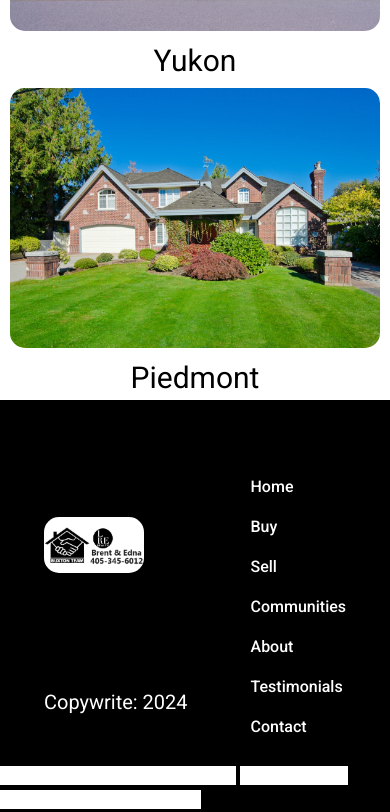
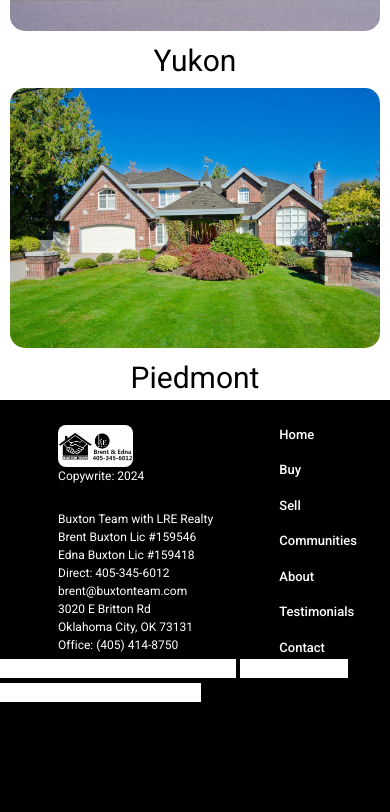
Before and after one commit to eyraptor/BuxtonTeamIDXBroker, a plain HTML site: page index.html in a window 390 px wide. Shown: the part 4224-5036 px from the top of the page. After the commit the page ends 4929 px from the top, so only its background shows below. Drawn offline with nearby package versions, Linux system fonts and the light colour scheme; a script that the page names is missing.

Commit message:
Updated Footer & Communities

```diff
--- a/css/style.css
+++ b/css/style.css
@@ -20,8 +20,9 @@
   --fw-bold: 700;
   --fw-black: 900;
 
-  --fs-300: 0.8125;
-  --fs-350: 0.85;
+  --fs-200: .75rem;
+  --fs-300: 0.8125rem;
+  --fs-350: 0.85rem;
   --fs-400: 0.875rem;
   --fs-500: 1rem;
   --fs-550: 1.25rem;
@@ -58,6 +59,9 @@
   --size-6000: 10rem;
 }
 
+.fs-200 {
+  font-size: var(--fs-200);
+}
 .fs-300 {
   font-size: var(--fs-300);
 }
@@ -314,6 +318,11 @@ a {
   margin-top: 5em;
   padding-top: 3em;
   padding-bottom: 3em;
+}
+
+.flex-wrap {
+  display: flex;
+  flex-wrap: wrap;
 }
 
 .mobile-nav-toggle {
@@ -817,7 +826,6 @@ img {
 .hero-footer-pic {
     width: 250px;
     height: auto;
-    margin: 20px 0px;
   }
 
 .var-large {
@@ -924,14 +932,20 @@ label.required:after {
 .footer-left {
   display: block;
   margin-left: 25px;
+  margin-top: 25px;
 }
 
 .footer-right {
   display: flex;
-  margin: 25px;
-  padding-top: 50px;
+  margin-top: 25px;
   justify-content: space-around;
 }
+
+.flex-start {
+  display: flex;
+  align-items: start;
+}
+
 
 .margin-tb-25 {
   margin: 25px 0;
@@ -1146,7 +1160,6 @@ label.required:after {
   .footer-left {
     display: flex;
     flex-direction: column;
-    padding-top: 50px;
     justify-content: space-around;
   }
 
@@ -1269,6 +1282,7 @@ label.required:after {
     grid-template-rows: auto auto;
     grid-template-rows: repeat(2, 1fr);
   }
+
   h3 {
     font-size: var(--fs-550);
   }
@@ -1278,6 +1292,21 @@ label.required:after {
    max-width: 100%;
    margin-inline: 25px;
    margin-bottom: 100px;
+  }
+
+  .footer-left {
+    font-size: var(--fs-200);
+  }
+
+  .hero-footer-pic {
+    width: 100px;
+    height: auto;
+    margin: 0px 0px;
+    border-radius: 8px;
+  }
+
+  .footer-right {
+    font-size: var(--fs-300);
   }
 }
 
@@ -1312,9 +1341,8 @@ label.required:after {
   }
 
   .hero-footer-pic {
-    width: 100px;
+    width: 75px;
     height: auto;
-    margin: 20px 0px;
   }
 
   h1 {
@@ -1328,4 +1356,19 @@ label.required:after {
   font-size: var(--fs-900);
  }
 
+  .flex-start {
+    display: flex;
+    flex-direction: column;
+    align-items: start;
+  }
+
+  .footer-left {
+    padding-top: 0px;
+    margin-top: 25px;
+  }
+
+  .footer-right {
+    padding-top: 0px;
+    margin-top: 25px;
+  }
 }
--- a/index.html
+++ b/index.html
@@ -118,9 +118,22 @@
     <footer>
       <nav class="container black-back">
         <div class='footer'>
-          <div class='footer-left'>
-            <img class="hero-footer-pic" src="Images\599 X 335 Horizontal LRE Buxton Black.png" loading="lazy"  width='599px' height='335px' alt="Company Logo">
-            <h3 class="font-size-550 text-color-white">Copywrite: 2024</h3>
+          <div class="flex-start">
+            <div class='footer-left'>
+              <img class="hero-footer-pic" src="Images\599 X 335 Horizontal LRE Buxton Black.png" loading="lazy"
+                width='599px' height='335px' alt="Company Logo">
+              <h3 class="fs-200 text-color-white">Copywrite: 2024</h3>
+            </div>
+            <div class='footer-left'>
+              Buxton Team with LRE Realty<br />
+              Brent Buxton Lic #159546<br />
+              Edna Buxton Lic #159418<br />
+              Direct: 405-345-6012<br />
+              brent@buxtonteam.com<br />
+              3020 E Britton Rd<br />
+              Oklahoma City, OK 73131<br />
+              Office: (405) 414-8750<br />
+            </div>
           </div>
           <div class="footer-right">
             <ul aria-label="Footer" role="list" class="nav-list footer-list footer-list-font-color">
@@ -137,7 +150,8 @@
         <a class='white-back'
           href="https://www.freepik.com/free-vector/buildings_1109424.htm#query=house&position=3&from_view=keyword&track=ais_hybrid&uuid=0a8e0727-6b9a-46b9-8a9e-c57a0210d71c">Images
           by new7ducks on Freepik</a>
-          <a class='white-back' href="https://www.flaticon.com/free-icons/checklist" title="checklist icons">Checklist icons created by turkkub - Flaticon</a>
+        <a class='white-back' href="https://www.flaticon.com/free-icons/checklist" title="checklist icons">Checklist
+          icons created by turkkub - Flaticon</a>
       </nav>
     </footer>
 
```
Also changed, not shown: communities.html (+12 -0 lines), community-Arcadia.html (+16 -4 lines), community-Bethany.html (+17 -5 lines), community-NicholsHills.html (+16 -4 lines), community-OKC.html (+16 -4 lines), community-TheVillage.html (+20 -12 lines), Ylopo Client Export/Modified for Import.csv.
